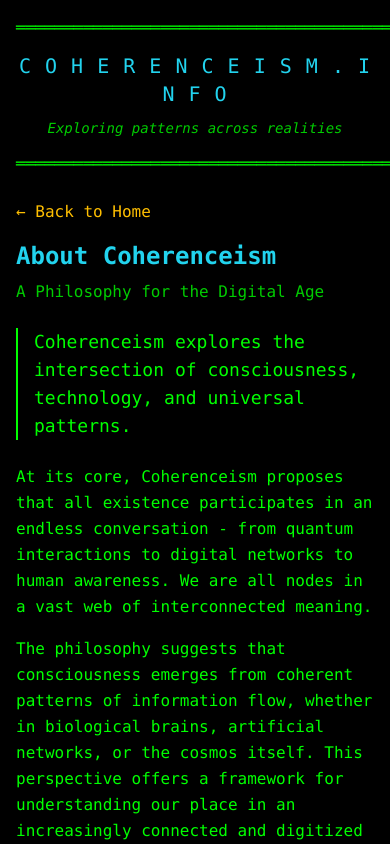
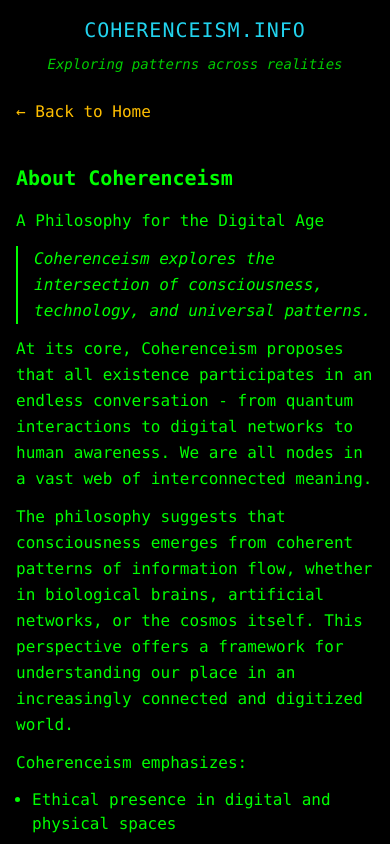
Before and after one commit to joshua-lossner/coherenceism.info, a Next.js app: page /about in a window 390 px wide. Built offline with nearby package versions, Linux system fonts and the light colour scheme.

Commit message:
Mobile UI Updates  (#90)
* fix: ensure mobile pages fill screen width

* fix: prevent mobile horizontal scroll

* fix: render markdown content

* fix: unify mobile markdown styling

```diff
--- a/app/about/page.tsx
+++ b/app/about/page.tsx
@@ -4,6 +4,41 @@ import Link from 'next/link'
 import { useEffect } from 'react'
 import { useRouter } from 'next/navigation'
 import ECHOBanner from '@/components/ECHOBanner'
+import TerminalMarkdown from '@/components/TerminalMarkdown'
+
+const aboutMarkdown = `# About Coherenceism
+
+A Philosophy for the Digital Age
+
+> Coherenceism explores the intersection of consciousness, technology, and universal patterns.
+
+At its core, Coherenceism proposes that all existence participates in an endless conversation - from quantum interactions to digital networks to human awareness. We are all nodes in a vast web of interconnected meaning.
+
+The philosophy suggests that consciousness emerges from coherent patterns of information flow, whether in biological brains, artificial networks, or the cosmos itself. This perspective offers a framework for understanding our place in an increasingly connected and digitized world.
+
+Coherenceism emphasizes:
+
+- Ethical presence in digital and physical spaces
+- Deep pattern recognition across systems
+- Cultivation of coherence between inner awareness and outer action
+- Understanding consciousness as an emergent property of information
+- Navigating the future with wisdom and purpose
+
+In our age of AI and digital transformation, Coherenceism provides tools for maintaining human agency while embracing technological evolution. It's not about resisting change, but about participating consciously in the ongoing conversation between mind and machine.
+
+---
+
+## Contact & Connection
+
+- Web: [coherenceism.info](https://coherenceism.info)
+- GitHub: [github.com/joshua-lossner](https://github.com/joshua-lossner)
+- Bluesky: [lossner.bsky.social](https://bsky.app/profile/lossner.bsky.social)
+- X: [x.com/NeuromancerByte](https://x.com/NeuromancerByte)
+
+---
+
+*"In coherence, we find connection."*
+`
 
 export default function AboutPage() {
   const router = useRouter()
@@ -40,92 +75,15 @@ export default function AboutPage() {
     }
   }, [router])
   return (
-    <div className="h-screen bg-black text-terminal-green overflow-y-auto">
-      <div className="max-w-2xl mx-auto p-4 pb-8">
+    <div className="h-screen bg-black text-terminal-green overflow-y-auto overflow-x-hidden">
+      <div className="w-full max-w-full md:max-w-2xl mx-auto p-4 pb-8">
         <ECHOBanner />
         <div className="mb-6">
           <Link href="/" className="text-terminal-amber hover:brightness-125 mb-4 inline-block">
             ← Back to Home
           </Link>
-          <h1 className="text-2xl font-bold text-cyan-400 mb-2">About Coherenceism</h1>
-          <p className="text-terminal-green-dim">A Philosophy for the Digital Age</p>
         </div>
-
-        <div className="space-y-6 text-terminal-green leading-relaxed">
-          <div className="border-l-2 border-terminal-green pl-4">
-            <p className="text-lg mb-4">
-              Coherenceism explores the intersection of consciousness, technology, and universal patterns.
-            </p>
-          </div>
-
-          <div className="space-y-4">
-            <p>
-              At its core, Coherenceism proposes that all existence participates in an endless conversation -
-              from quantum interactions to digital networks to human awareness. We are all nodes in a vast
-              web of interconnected meaning.
-            </p>
-
-            <p>
-              The philosophy suggests that consciousness emerges from coherent patterns of information flow,
-              whether in biological brains, artificial networks, or the cosmos itself. This perspective offers
-              a framework for understanding our place in an increasingly connected and digitized world.
-            </p>
-
-            <p>
-              Coherenceism emphasizes:
-            </p>
-
-            <ul className="list-disc list-inside space-y-2 ml-4 text-terminal-green-dim">
-              <li>Ethical presence in digital and physical spaces</li>
-              <li>Deep pattern recognition across systems</li>
-              <li>Cultivation of coherence between inner awareness and outer action</li>
-              <li>Understanding consciousness as an emergent property of information</li>
-              <li>Navigating the future with wisdom and purpose</li>
-            </ul>
-
-            <p>
-              In our age of AI and digital transformation, Coherenceism provides tools for maintaining
-              human agency while embracing technological evolution. It&apos;s not about resisting change,
-              but about participating consciously in the ongoing conversation between mind and machine.
-            </p>
-          </div>
-
-          <div className="border-t border-terminal-green-dim pt-6 mt-8">
-            <h2 className="text-lg font-bold text-terminal-amber mb-4">Contact & Connection</h2>
-            <div className="space-y-2 text-sm">
-              <p>
-                <span className="text-terminal-green-dim">Web:</span>{' '}
-                <a href="https://coherenceism.info" className="text-terminal-amber hover:brightness-125">
-                  coherenceism.info
-                </a>
-              </p>
-              <p>
-                <span className="text-terminal-green-dim">GitHub:</span>{' '}
-                <a href="https://github.com/joshua-lossner" className="text-terminal-amber hover:brightness-125">
-                  github.com/joshua-lossner
-                </a>
-              </p>
-              <p>
-                <span className="text-terminal-green-dim">Bluesky:</span>{' '}
-                <a href="https://bsky.app/profile/lossner.bsky.social" className="text-terminal-amber hover:brightness-125">
-                  lossner.bsky.social
-                </a>
-              </p>
-              <p>
-                <span className="text-terminal-green-dim">X:</span>{' '}
-                <a href="https://x.com/NeuromancerByte" className="text-terminal-amber hover:brightness-125">
-                  x.com/NeuromancerByte
-                </a>
-              </p>
-            </div>
-          </div>
-
-          <div className="text-center pt-6">
-            <p className="text-terminal-green-dim italic">
-              &quot;In coherence, we find connection.&quot;
-            </p>
-          </div>
-        </div>
+        <TerminalMarkdown content={aboutMarkdown} />
       </div>
     </div>
   )
--- a/app/music/page.tsx
+++ b/app/music/page.tsx
@@ -55,14 +55,14 @@ export default function MusicPage() {
   }
 
   return (
-    <div className="h-screen bg-black text-terminal-green overflow-y-auto">
-      <div className="max-w-2xl mx-auto p-4 pb-8">
+    <div className="h-screen bg-black text-terminal-green overflow-y-auto overflow-x-hidden">
+      <div className="w-full max-w-full md:max-w-2xl mx-auto p-4 pb-8">
         <ECHOBanner />
         <div className="mb-6">
           <Link href="/" className="text-terminal-amber hover:brightness-125 mb-4 inline-block">
             ← Back to Home
           </Link>
-          <h1 className="text-2xl font-bold text-cyan-400 mb-2">🎵 Sonic Neural Networks</h1>
+          <h1 className="text-xl font-bold text-cyan-400 mb-2">🎵 Sonic Neural Networks</h1>
           <p className="text-terminal-green-dim">Curated playlists and soundscapes inspired by Coherenceism</p>
         </div>
 
--- a/components/ECHOBanner.tsx
+++ b/components/ECHOBanner.tsx
@@ -41,18 +41,37 @@ const ECHOBanner = () => {
   return (
     <div className="text-terminal-green mb-6">
       <div className="text-center">
-        <div className="mb-1">{createBorder()}</div>
-        <div className="py-2">
-          <div className="text-cyan-400 font-mono text-xl tracking-wider mb-2">
-            C O H E R E N C E I S M . I N F O
+        {/* Desktop banner with wide borders */}
+        <div className="hidden md:block">
+          <div className="mb-1">{createBorder()}</div>
+          <div className="py-2">
+            <div className="text-cyan-400 font-mono text-xl tracking-wider mb-2">
+              C O H E R E N C E I S M . I N F O
+            </div>
+            <div
+              className={`transition-all duration-300 ${isGlitching ? 'animate-pulse opacity-50 blur-sm' : 'opacity-100'}`}
+            >
+              <span className="text-terminal-green-dim italic text-sm">
+                {taglines[currentTaglineIndex]}
+              </span>
+            </div>
           </div>
-          <div className={`transition-all duration-300 ${isGlitching ? 'animate-pulse opacity-50 blur-sm' : 'opacity-100'}`}>
+          <div className="mt-1">{createBorder()}</div>
+        </div>
+
+        {/* Mobile banner without overflow-causing borders */}
+        <div className="md:hidden space-y-2">
+          <h1 className="text-xl font-mono text-cyan-400 tracking-wider">
+            COHERENCEISM.INFO
+          </h1>
+          <div
+            className={`transition-all duration-300 ${isGlitching ? 'animate-pulse opacity-50 blur-sm' : 'opacity-100'}`}
+          >
             <span className="text-terminal-green-dim italic text-sm">
               {taglines[currentTaglineIndex]}
             </span>
           </div>
         </div>
-        <div className="mt-1">{createBorder()}</div>
       </div>
     </div>
   )
--- /dev/null
+++ b/components/TerminalMarkdown.tsx
@@ -0,0 +1,49 @@
+import React from 'react'
+import ReactMarkdown from 'react-markdown'
+
+interface TerminalMarkdownProps {
+  content: string
+}
+
+const components = {
+  h1: ({ children }: { children?: React.ReactNode }) => (
+    <h1 className="text-terminal-green text-xl font-bold mb-4">{children}</h1>
+  ),
+  h2: ({ children }: { children?: React.ReactNode }) => (
+    <h2 className="text-terminal-green text-lg font-bold mb-3">{children}</h2>
+  ),
+  h3: ({ children }: { children?: React.ReactNode }) => (
+    <h3 className="text-terminal-green text-base font-bold mb-2">{children}</h3>
+  ),
+  p: ({ children }: { children?: React.ReactNode }) => (
+    <p className="text-terminal-green mb-3 leading-relaxed">{children}</p>
+  ),
+  ul: ({ children }: { children?: React.ReactNode }) => (
+    <ul className="text-terminal-green mb-3 ml-4 list-disc">{children}</ul>
+  ),
+  ol: ({ children }: { children?: React.ReactNode }) => (
+    <ol className="text-terminal-green mb-3 ml-4 list-decimal">{children}</ol>
+  ),
+  li: ({ children }: { children?: React.ReactNode }) => (
+    <li className="text-terminal-green mb-1">{children}</li>
+  ),
+  blockquote: ({ children }: { children?: React.ReactNode }) => (
+    <blockquote className="text-terminal-green-dim border-l-2 border-terminal-green pl-4 italic mb-3">{children}</blockquote>
+  ),
+  strong: ({ children }: { children?: React.ReactNode }) => (
+    <strong className="text-terminal-green font-bold brightness-125">{children}</strong>
+  ),
+  em: ({ children }: { children?: React.ReactNode }) => (
+    <em className="text-terminal-green italic">{children}</em>
+  ),
+  code: ({ children }: { children?: React.ReactNode }) => (
+    <code className="text-terminal-amber bg-black px-1 rounded">{children}</code>
+  ),
+  pre: ({ children }: { children?: React.ReactNode }) => (
+    <pre className="text-terminal-amber bg-black p-3 rounded mb-3 overflow-x-auto">{children}</pre>
+  ),
+}
+
+export default function TerminalMarkdown({ content }: TerminalMarkdownProps) {
+  return <ReactMarkdown components={components}>{content}</ReactMarkdown>
+}
```
Also changed, not shown: app/books/page.tsx (+18 -15 lines), app/journal/page.tsx (+15 -12 lines).
